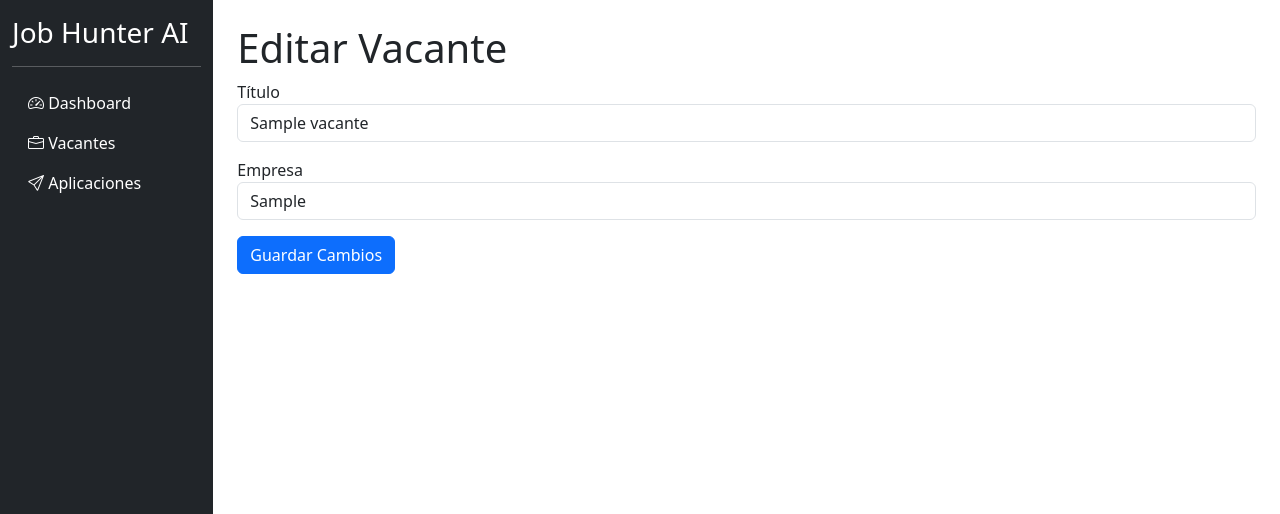
After one commit to AdaraAtenea/job-hunter-ai, a PHP site: page /views/editar_vacante.php?id=1 in a window 1280 px wide. The commit adds this page. Shown: the top 514 px of the page. Run offline with PHP 8.4, Linux system fonts and the light colour scheme; tables that the repository leaves empty hold one stand-in row (values such as "Sample post").

Commit message:
Falta el delete pero iniciamos compatibilidad

```diff
--- a/backend/controllers/VacantesController.php
+++ b/backend/controllers/VacantesController.php
@@ -8,10 +8,27 @@ class VacantesController
     public function listar()
     {
         global $conexion;
+        $vacanteModel = new Vacante($conexion);
+        return $vacanteModel->obtenerTodas();
+    }
 
-        $vacanteModel = new Vacante($conexion);
+    //Funcion obtener por ID de la vacante
+    public function obtenerPorId($id)
+    {
+        global $conexion;
+        $vacante = new Vacante($conexion);
+        return $vacante->obtenerPorId($id);
+    }
 
-        return $vacanteModel->obtenerTodas();
+    //Funcion que actualiza los datos de la vacante
+    public function actualizar(){
+        global $conexion;
+        $vacante = new Vacante($conexion);
+        return $vacante->actualizar(
+            $_POST['id'],
+            $_POST['titulo'],
+            $_POST['empresa']
+        );
     }
 
     //Funcion para guardar nuevas vancantes
@@ -30,15 +47,16 @@ class VacantesController
 }
 
 if ($_SERVER['REQUEST_METHOD'] === 'POST') {
-
     $controller = new VacantesController();
-
-    $resultado = $controller->guardar();
-
+    if(isset($_POST['actualizar'])){
+        $resultado = $controller->actualizar();
+    }else{
+        $resultado = $controller->guardar();
+    }
     if($resultado){
         header('Location: ../views/vacantes.php');
         exit;
     }else{
-        echo "Error al guardar la vacante";
+        echo "Error en la operación";
     }
 }
--- a/backend/models/Vacante.php
+++ b/backend/models/Vacante.php
@@ -18,6 +18,33 @@ class Vacante
 
         return $stmt->fetchAll(PDO::FETCH_ASSOC);
     }
+
+    //Obtiene por ID de la vacante
+    public function obtenerPorId($id){
+        $sql = "SELECT * FROM vacantes WHERE id = :id";
+        $stmt = $this->conexion->prepare($sql);
+        $stmt->execute([
+            ':id' => $id
+        ]);
+        return $stmt->fetch(PDO::FETCH_ASSOC);
+    }
+
+    //Actualiza los datos de la Vacante
+    public function actualizar(
+        $id,
+        $titulo,
+        $empresa
+    )
+    {   $sql = "UPDATE vacantes SET titulo = :titulo, empresa = :empresa WHERE id = :id";
+        $stmt = $this->conexion->prepare($sql);
+
+        return $stmt->execute([
+            ':id' => $id,
+            ':titulo' => $titulo,
+            ':empresa' => $empresa
+        ]);
+    }
+
     //Para guardar las vacantes nuevas
     public function guardar(
         $titulo,
@@ -28,10 +55,8 @@ class Vacante
         $descripcion
     )
     {
-        $sql = "
-            INSERT INTO vacantes
-            (
-                titulo,
+        $sql = "INSERT INTO vacantes
+            (   titulo,
                 empresa,
                 ubicacion,
                 modalidad,
@@ -39,8 +64,7 @@ class Vacante
                 descripcion
             )
             VALUES
-            (
-                :titulo,
+            (   :titulo,
                 :empresa,
                 :ubicacion,
                 :modalidad,
--- /dev/null
+++ b/backend/views/editar_vacante.php
@@ -0,0 +1,29 @@
+<?php
+require_once __DIR__ . '/../controllers/VacantesController.php';
+
+$controller = new VacantesController();
+$id = $_GET['id'];
+$vacante = $controller->obtenerPorId($id);
+
+require_once __DIR__ . '/../layouts/header.php';
+require_once __DIR__ . '/../layouts/sidebar.php';
+?>
+
+<h1>Editar Vacante</h1>
+    <form method="POST">
+        <input type="hidden" name="actualizar" value="1">
+        <input type="hidden" name="id" value="<?= $vacante['id'] ?>">
+        <div class="mb-3">
+            <label>Título</label>
+            <input type="text" name="titulo" class="form-control" value="<?= $vacante['titulo'] ?>" >
+        </div>
+        <div class="mb-3">
+            <label>Empresa</label>
+            <input type="text" name="empresa" class="form-control" value="<?= $vacante['empresa'] ?>" >
+        </div>
+        <button type="submit" class="btn btn-primary">Guardar Cambios</button>
+    </form>
+
+<?php
+require_once __DIR__ . '/../layouts/footer.php';
+?>
```
Also changed, not shown: backend/views/vacantes.php (+6 -8 lines).
